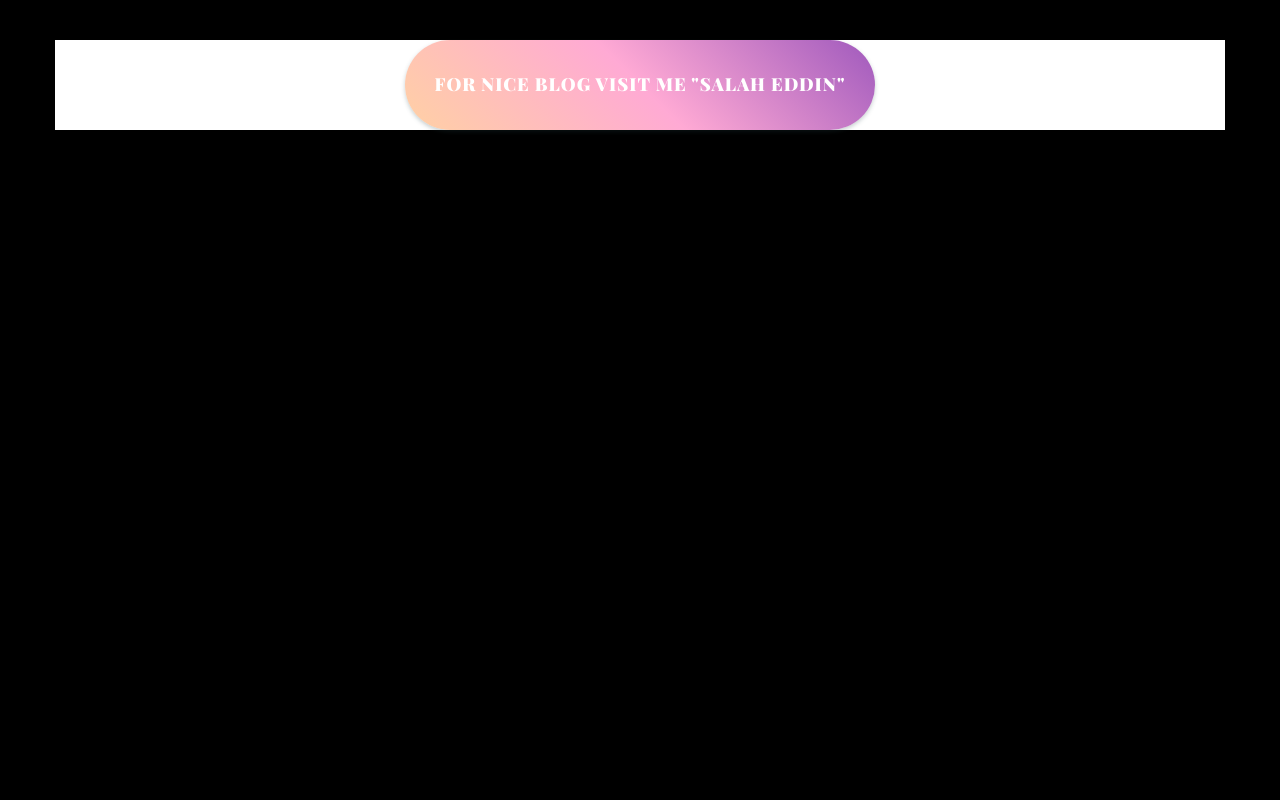
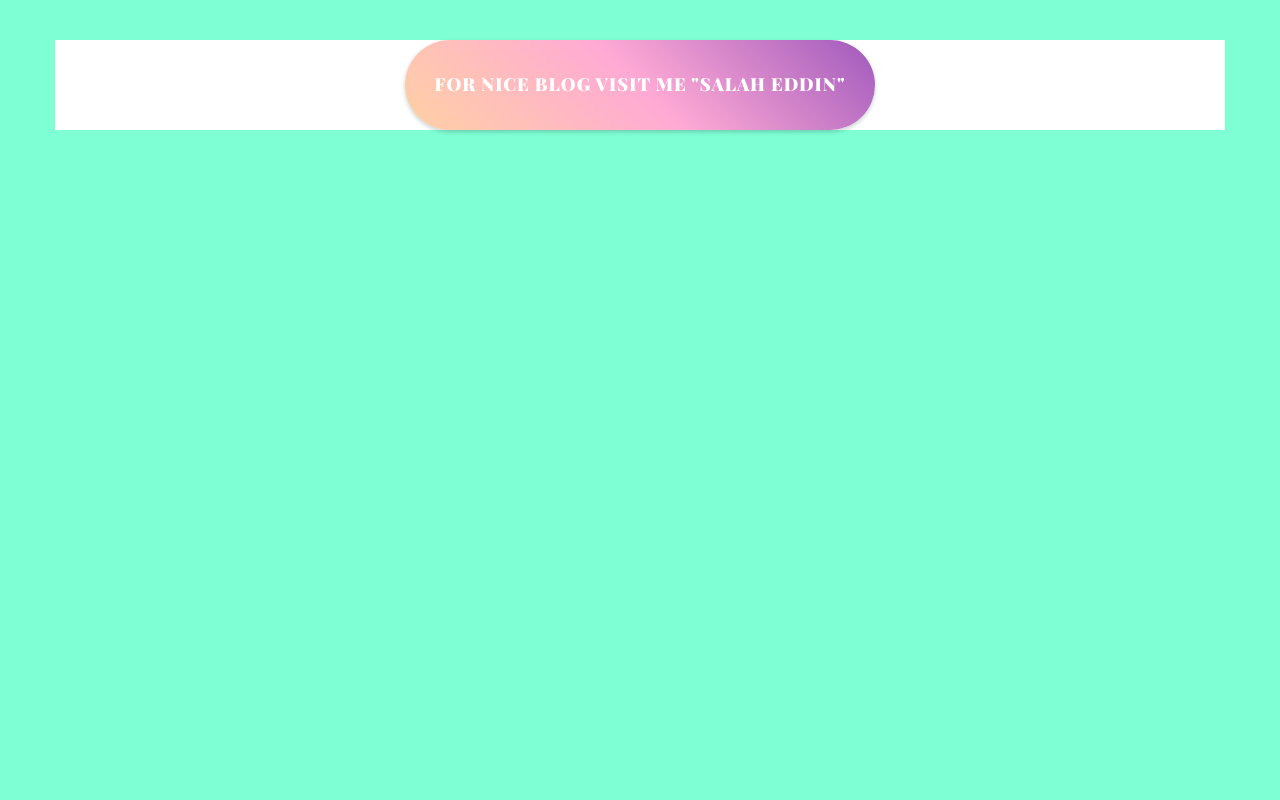
Before and after one commit to S-eddin/my-first-blog, a Django app: page / in a window 1280 px wide. Run offline with Django 3.2, Linux system fonts and the light colour scheme; data that the repository does not hold is empty; some libraries are stand-ins or nearby versions.

Commit message:
Update blog.css

```diff
--- a/blog/static/css/blog.css
+++ b/blog/static/css/blog.css
@@ -2,7 +2,7 @@
 
 body {
 	align-items: center;
-        background-color: #000000;
+        background-color: #7fffd4;
 
 	font-family: 'Raleway', sans-serif;
 
```
